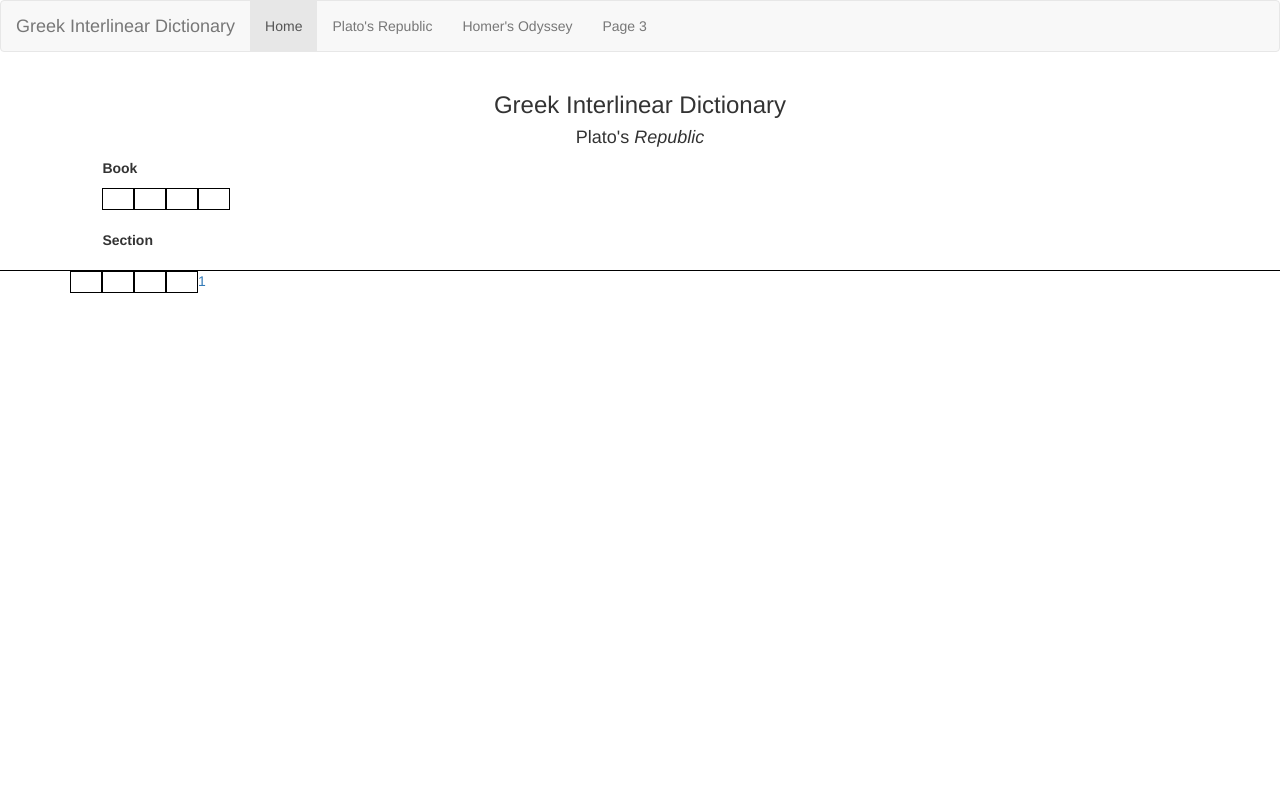
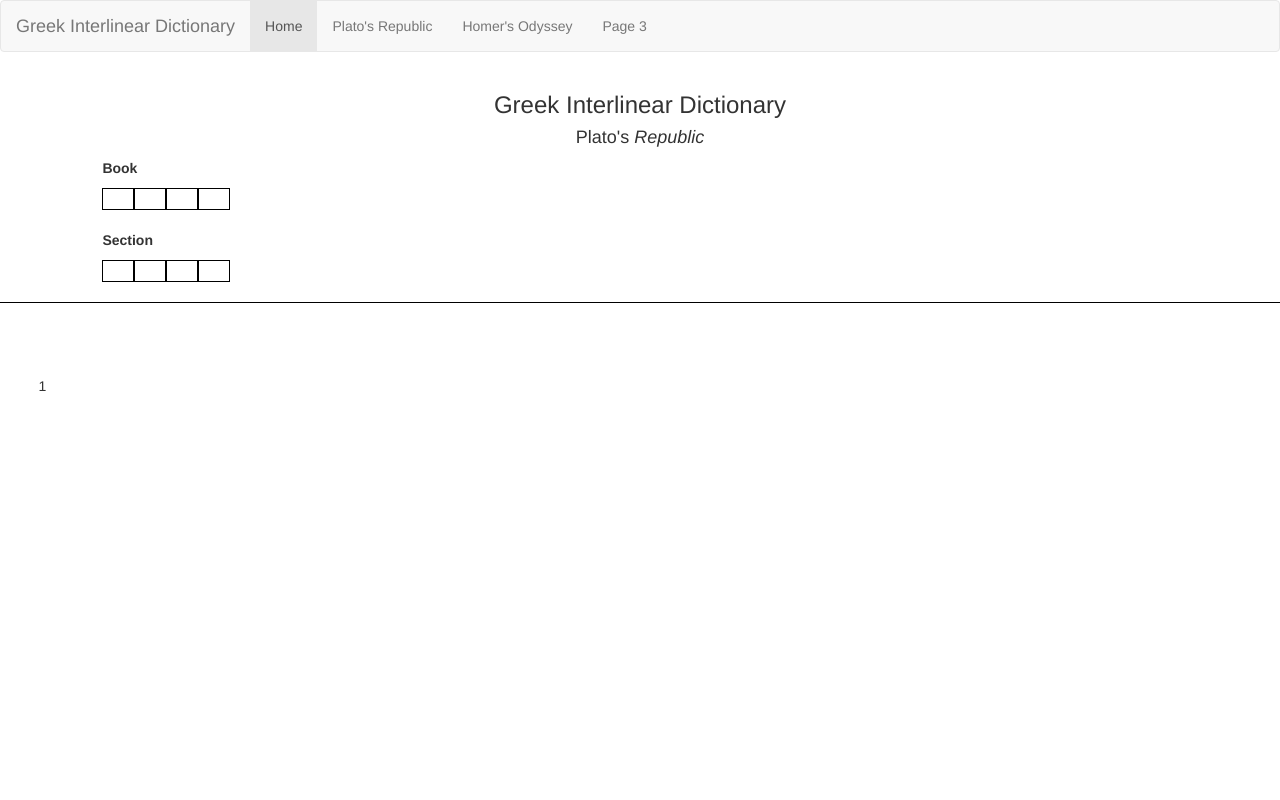
Before and after one commit to jbmcdonald86/cs50-final, a Flask app: template templates/republic.html in a window 1280 px wide. Run offline with Flask 2, Linux system fonts and the light colour scheme; the template is opened without the code that fills it: most values are stand-ins (such as "Sample title", 1, 10 or a date in 2020); some libraries are stand-ins or nearby versions.

Commit message:
12/5 5pm

```diff
--- a/application.py
+++ b/application.py
@@ -29,7 +29,7 @@
 def text(book, section):
 
     text = db.execute("SELECT * FROM original INNER JOIN translations ON original.translation_id=translations.translation_id WHERE section = :section", section=section)
-    print(text[0], file=sys.stderr)
+    # print(text[0], file=sys.stderr)
     for i in range(len(text)):
         text[i] = (text[i]["greek"], text[i]["original"], text[i]["url"], text[i]["translation"])
     return render_template("republic.html", words=text)
@@ -71,13 +71,15 @@
 # If there is a period followed by a word w/ no space in b/w, that is a par break.
 # If there is a "" or a " " in the array, label it newline.
 
-# Translations table : "CREATE TABLE 'translations' ('translation_id' INTEGER PRIMARY KEY AUTOINCREMENT NOT NULL, 'original' TEXT, 'url' TEXT, 'translation' TEXT)"
+# Translations table : "CREATE TABLE 'translations' ('translation_id' INTEGER PRIMARY KEY AUTOINCREMENT NOT NULL, 'original' TEXT, 'url' TEXT, 'translation' TEXT, 'frequency' INTEGER)"
 # Original table: "CREATE TABLE 'original' ('greek_id' INTEGER PRIMARY KEY AUTOINCREMENT NOT NULL, 'greek' TEXT, 'translation_id' INTEGER, 'length' INTEGER, 'section' TEXT)"
 
 # Add function to use Google Translate for Gk words that aren't in Perseus, but only if they aren't numbers/punctuation.
 
-# There are some dict entries whose second div has no def., rather than the first. Have to make a case for when the translation is "[definition unavailable]"
+# Have to make a case for when the translation is "[definition unavailable]"
 
 # Need to make a case for when the translation ends in a comma, to strip that comma
 
 # Have an area near the navbar that says the number of the a element you're hovering over.
+
+# Make an exception for the articles, will hav to look them up, deal with them individually.
--- a/static/styles.css
+++ b/static/styles.css
@@ -6,17 +6,8 @@
     /* No margin around these elements */
     margin: 0;
 
-    /* Disable scrollbars */
-    overflow: hidden;
-
     /* No padding within these elements */
     padding: 0;
-}
-
-.greek
-{
-    font-family: "New Athena Unicode", Gentium, "Palatino Linotype", "Lucida Grande", Galilee, "Arial Unicode MS", sans-serif;
-
 }
 
 .section-link
@@ -57,3 +48,51 @@
 {
     text-align: center;
 }
+
+.wrapper
+{
+    padding:3%;
+    width: 1000px;
+    float:left;
+    overflow:auto;
+    margin: 1em 0;
+}
+
+.greek
+{
+    font-size: 20px;
+    line-height: 300%;
+}
+
+.punctuation
+{
+    white-space:nowrap;
+    margin-left:-4px;
+}
+
+ol.sentence
+{
+    display:inline;
+}
+
+ol.word {
+ padding: .5em;
+ margin-bottom: .5em;
+ background: white;
+ float:left;
+ display: inline-block;
+}
+
+ol li{
+    list-style-type: none;
+}
+.definition
+{
+    width:30px;
+}
+
+.second
+{
+    width: 100%
+    ;
+}
--- a/templates/republic.html
+++ b/templates/republic.html
@@ -15,21 +15,42 @@
   </div>
   <div class="list-group">
     <p><b>Section</b></p>
+<a href="/republic/book1/section327a" class="list-group-item list-group-item-action section-link"></a>
+<a href="/republic/book1/section327b" class="list-group-item list-group-item-action section-link"></a>
+<a href="/republic/book1/section327c" class="list-group-item list-group-item-action section-link"></a>
+<a href="/republic/book1/section328a" class="list-group-item list-group-item-action section-link"></a>
 
   </div>
 </div>
 
-<div class="container">
-  {% for word in words %}
-    {% if word[0]|string() == ">" %}
-      <br>
-    {% elif word[0]|string() == "|" %}
-      <br>
-      <br>
-    {% else %}
-      <a href="{{ word[2] }}">{{ word[0] }}</a>
-    {% endif %}
-<a href="/republic/book1/section327a" class="list-group-item list-group-item-action section-link"></a><a href="/republic/book1/section327a" class="list-group-item list-group-item-action section-link"></a><a href="/republic/book1/section327a" class="list-group-item list-group-item-action section-link"></a><a href="/republic/book1/section327a" class="list-group-item list-group-item-action section-link"></a>  {% endfor%}
+<div class="container wrapper">
+  <ol class="sentence">
+    <li>
+      {% for i in range(words|length) %}
+        {% if words[i][0]|string() == "," or words[i][0]|string() == "." or words[i][0]|string() == ";" or words[i][0]|string() == ":" %}
+          <ol><li class="punctuation">{{ words[i][0] }}</li></ol>
+        {% elif words[i][0][0]|int != 0 %}
+          {{ words[i][0] }}
+        {% elif words[i][0]|string() == ">" %}
+          <br>
+        {% elif words[i][0]|string() == "|" %}
+          <br>
+          <br>
+        {% else %}
+          <ol class="word">
+            <li class="greek">
+              <a target="_blank" href="{{ words[i][2] }}" class="greek">{{ words[i][0] }}</a>
+            </li>
+            <div class="second">
+            <li class="definition">
+              {{words[i][1] }}>> {{ words[i][3] }}<span></span>
+            </li>
+            </div>
+          </ol>
+        {% endif %}
+      {% endfor %}
+    </li>
+  </ol>
 </div>
 
 {% endblock %}
```
Also changed, not shown: scraper.py (+9 -15 lines), words.db.
